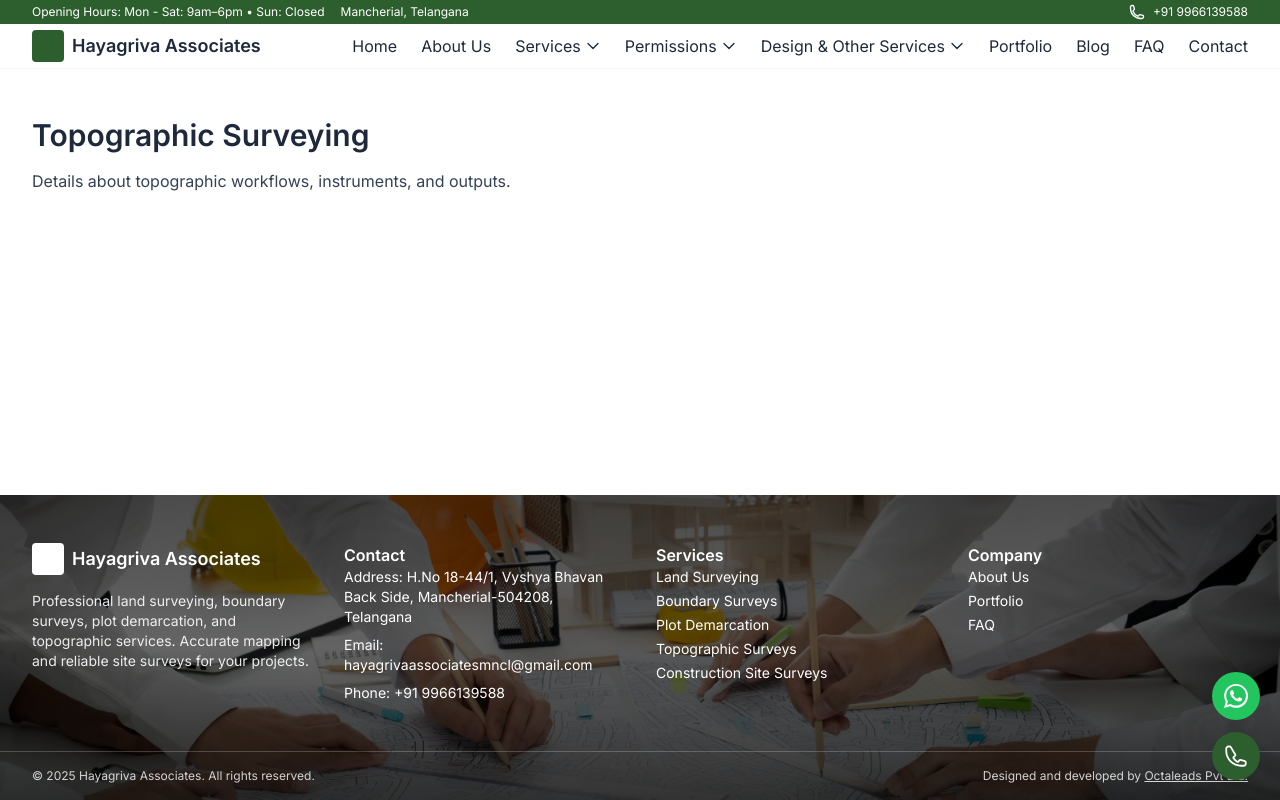
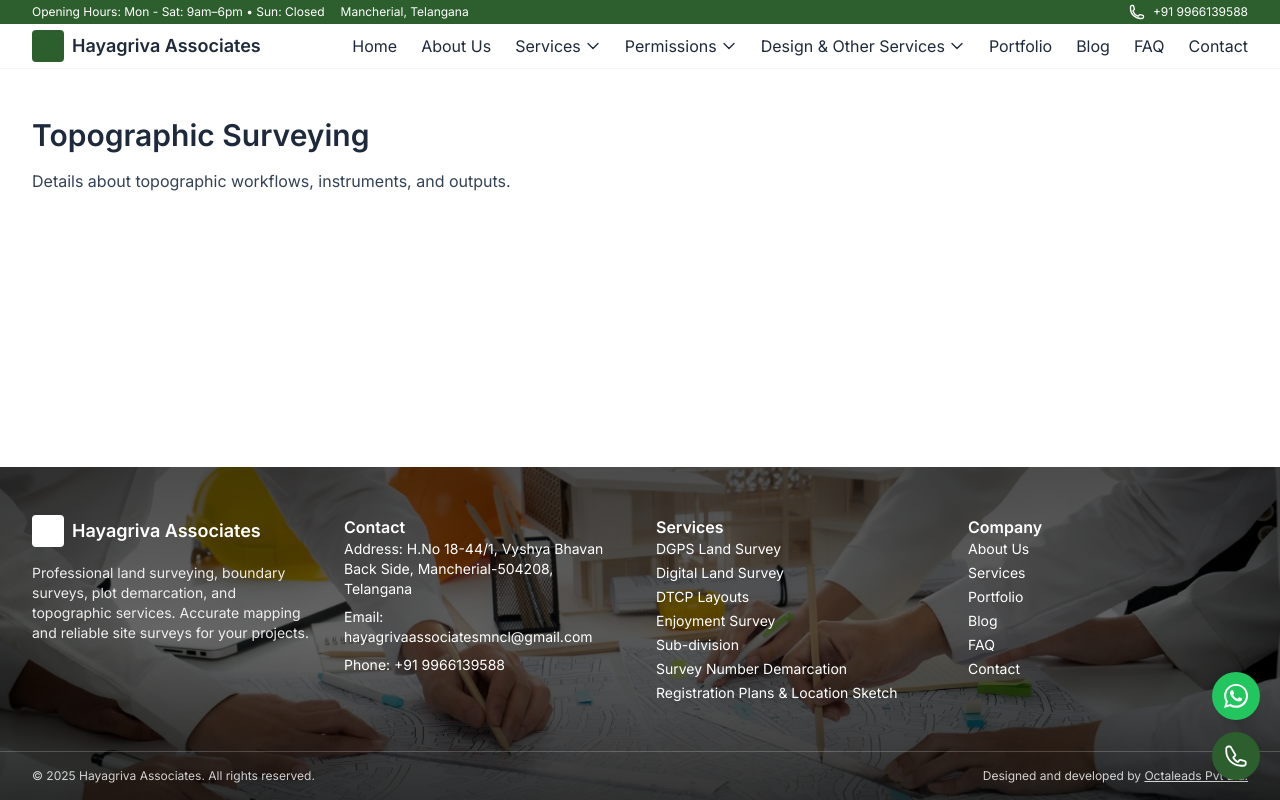
Before and after one commit to octaleadsprivatelimited-cloud/hayagrivaassociates, a React (Vite) app: page /topographic-surveys in a window 1280 px wide. Built offline with nearby package versions, Linux system fonts and the light colour scheme.

Commit message:
Update footer services section to show only Services dropdown items, remove Permissions and Design & Other Services sections

```diff
--- a/src/components/Footer.jsx
+++ b/src/components/Footer.jsx
@@ -1,4 +1,5 @@
 import { useState } from 'react';
+import { Link } from 'react-router-dom';
 
 function Section({ title, children }) {
   const [open, setOpen] = useState(false);
@@ -43,18 +44,23 @@
         </Section>
         <Section title="Services">
           <ul className="space-y-1">
-            <li><a href="/services/land-surveying" className="hover:underline">Land Surveying</a></li>
-            <li><a href="/services/boundary-surveys" className="hover:underline">Boundary Surveys</a></li>
-            <li><a href="/services/plot-demarcation" className="hover:underline">Plot Demarcation</a></li>
-            <li><a href="/services/topographic-surveys" className="hover:underline">Topographic Surveys</a></li>
-            <li><a href="/services/construction-site-surveys" className="hover:underline">Construction Site Surveys</a></li>
+            <li><Link to="/services/dgps-land-survey" className="hover:underline">DGPS Land Survey</Link></li>
+            <li><Link to="/services/digital-land-survey" className="hover:underline">Digital Land Survey</Link></li>
+            <li><Link to="/services/dtcp-layouts" className="hover:underline">DTCP Layouts</Link></li>
+            <li><Link to="/services/enjoyment-survey" className="hover:underline">Enjoyment Survey</Link></li>
+            <li><Link to="/services/sub-division" className="hover:underline">Sub-division</Link></li>
+            <li><Link to="/services/survey-number-demarcation" className="hover:underline">Survey Number Demarcation</Link></li>
+            <li><Link to="/services/registration-plans-location-sketch" className="hover:underline">Registration Plans & Location Sketch</Link></li>
           </ul>
         </Section>
         <Section title="Company">
           <ul className="space-y-1">
-            <li><a href="/about" className="hover:underline">About Us</a></li>
-            <li><a href="/portfolio" className="hover:underline">Portfolio</a></li>
-            <li><a href="/faq" className="hover:underline">FAQ</a></li>
+            <li><Link to="/about" className="hover:underline">About Us</Link></li>
+            <li><Link to="/services" className="hover:underline">Services</Link></li>
+            <li><Link to="/portfolio" className="hover:underline">Portfolio</Link></li>
+            <li><Link to="/blog" className="hover:underline">Blog</Link></li>
+            <li><Link to="/faq" className="hover:underline">FAQ</Link></li>
+            <li><Link to="/contact" className="hover:underline">Contact</Link></li>
           </ul>
         </Section>
       </div>
```
